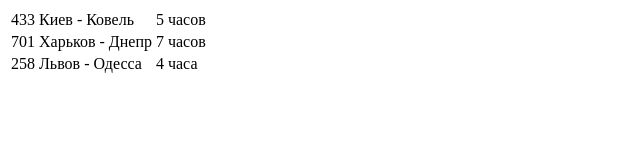
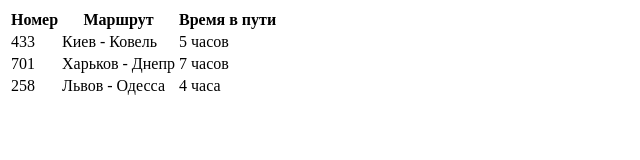
Before and after one commit to Vampireol/github-tutorial, a plain HTML site: page index.html in a window 1280 px wide. Shown: the whole page, without its empty margins (0-640 px from the left). Drawn offline with Linux system fonts and the light colour scheme.

Commit message:
таблица

```diff
--- a/index.html
+++ b/index.html
@@ -1,14 +1,9 @@
-<!DOCTYPE html>
-<html lang="ru">
-
-<head>
-    <meta charset="UTF-8">
-    <title>Моя первая страница</title>
-</head>
-
-<body>
-    <header>
 <table>
+    <tr>
+        <th>Номер</th>
+        <th>Маршрут</th>
+        <th>Время в пути</th>
+    </tr>
     <tr>
         <td>433</td>
         <td>Киев - Ковель</td>
@@ -25,7 +20,3 @@
         <td>4 часа</td>
     </tr>
 </table>
-    </header>
-</body>
-
-</html>
```
Lines whose indentation alone changed are shown as unchanged.
